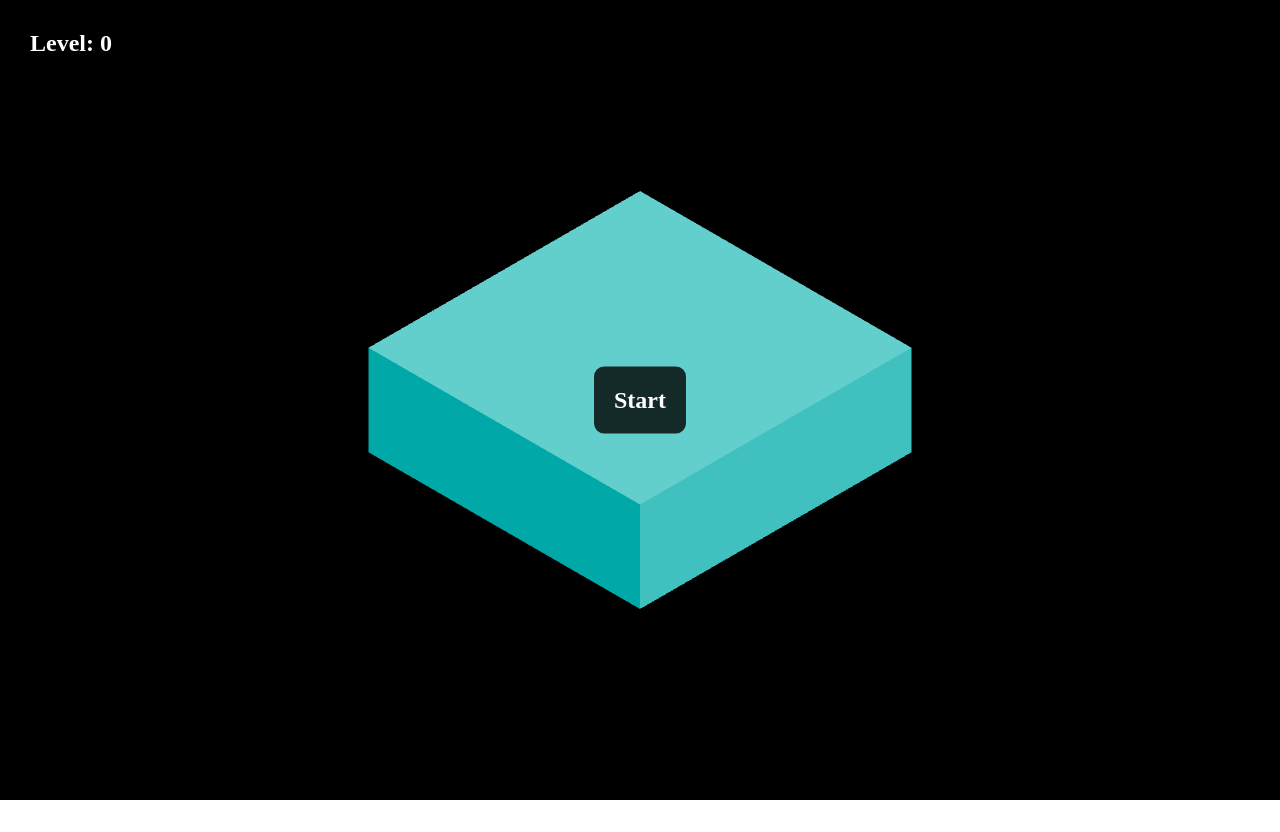
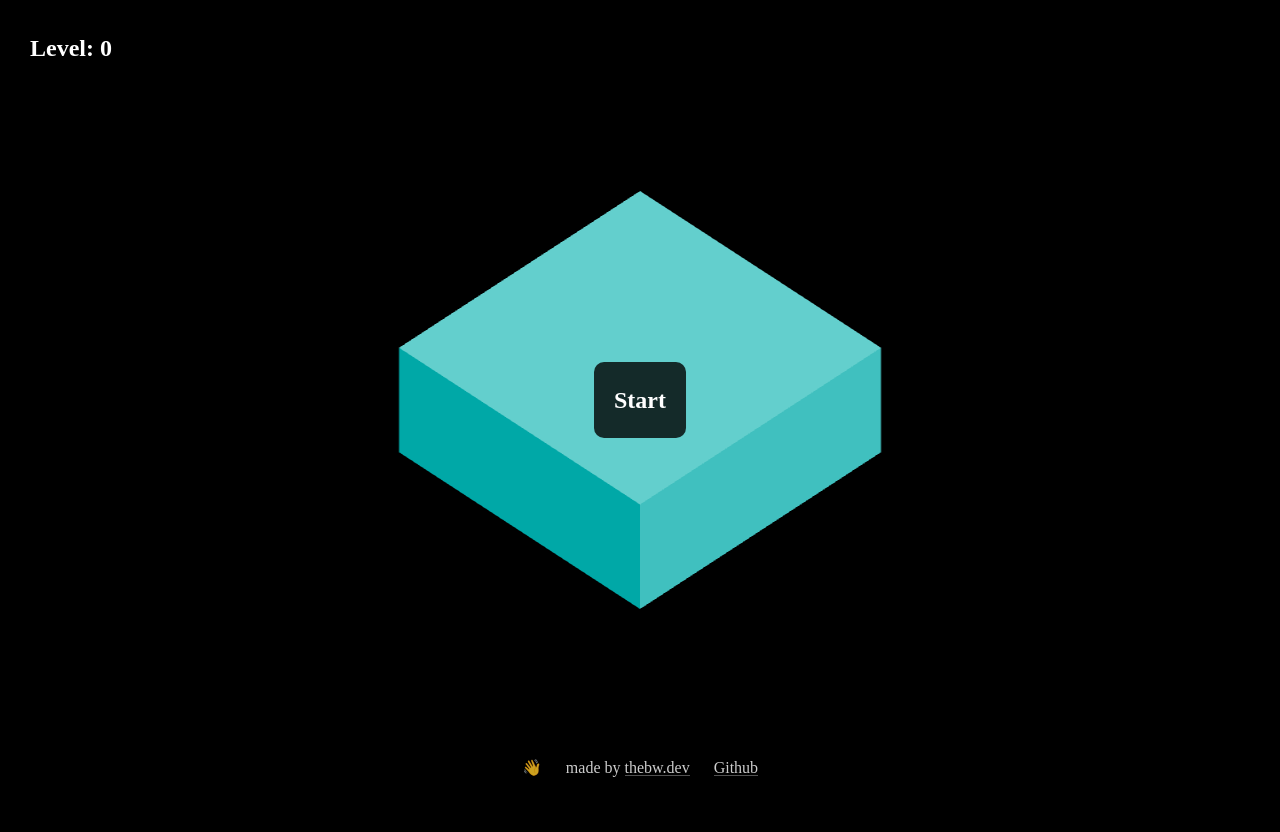
Before and after one commit to itzbw/3D-BoxGame, a React (Vite) app: page / in a window 1280 px wide. Before the commit the page ends 800 px from the top, so only its background shows below. Built offline with nearby package versions, Linux system fonts and the light colour scheme.

Commit message:
update: add footer

```diff
--- a/index.html
+++ b/index.html
@@ -10,5 +10,15 @@
     <div id="root"></div>
     <!-- <script type="module" src="/src/background.ts"></script> -->
     <script type="module" src="/src/main.tsx"></script>
+
+    <div id="footer">
+      <ul>
+        <li>made by <a href="https://thebw.dev">thebw.dev</a></li>
+        <li><a href="https://github.com/itzbw">Github</a></li>
+        <li>
+          <p>👋</p>
+        </li>
+      </ul>
+    </div>
   </body>
 </html>
--- a/src/index.css
+++ b/src/index.css
@@ -1,21 +1,131 @@
+/* CSS RESET */
+
+*,
+*::before,
+*::after {
+  box-sizing: border-box;
+}
+
+* {
+  margin: 0;
+}
+
+body {
+  line-height: 1.5;
+  -webkit-font-smoothing: antialiased;
+  background-color: black;
+  display: flex;
+  justify-content: center;
+  align-items: center;
+  height: 100vh;
+  margin: 0;
+}
+
+img,
+picture,
+video,
+canvas,
+svg {
+  display: block;
+  max-width: 100%;
+}
+
+input,
+button,
+textarea,
+select {
+  font: inherit;
+}
+
+p,
+h1,
+h2,
+h3,
+h4,
+h5,
+h6 {
+  overflow-wrap: break-word;
+}
+
+/* APP */
 #root {
-  position: fixed;
-  margin: 0;
-  padding: 0;
-  top: 0;
-  left: 0;
+  background: black;
   width: 100%;
-  height: 100%;
-  background: black;
+  max-width: 1200px;
+  padding: 2rem;
 }
 
 .body {
   margin: 0;
   padding: 0;
   display: block;
-  /* place-items: center; */
+  place-items: center;
   width: 100vw;
   height: 100vh;
-  color: black;
+  background-color: black;
   overflow: hidden;
 }
+
+/* footer */
+ul {
+  display: inline-grid;
+  grid-auto-flow: row;
+  grid-gap: 24px;
+  justify-items: center;
+  margin: auto;
+}
+
+@media (min-width: 500px) {
+  ul {
+    grid-auto-flow: column;
+    list-style-type: none;
+    padding: 0;
+    margin: 0;
+    opacity: 0.8;
+  }
+  li {
+    color: white;
+  }
+}
+
+a {
+  color: white;
+  text-decoration: none;
+  box-shadow: inset 0 -1px 0 hsla(0, 0%, 100%, 0.4);
+}
+
+a:hover {
+  box-shadow: inset 0 -1.2em 0 hsla(0, 0%, 100%, 0.4);
+}
+
+li:last-child {
+  grid-column: 1 / 2;
+  grid-row: 1 / 2;
+}
+
+li:hover ~ li p {
+  animation: wave-animation 0.3s infinite;
+}
+
+#footer {
+  position: fixed;
+  bottom: 20px;
+  display: table;
+  text-align: center;
+  width: 100%;
+  margin-left: auto;
+  margin-right: auto;
+}
+
+@keyframes wave-animation {
+  0%,
+  100% {
+    transform: rotate(0deg);
+  }
+  25% {
+    transform: rotate(20deg);
+  }
+  75% {
+    transform: rotate(-15deg);
+  }
+}
```
